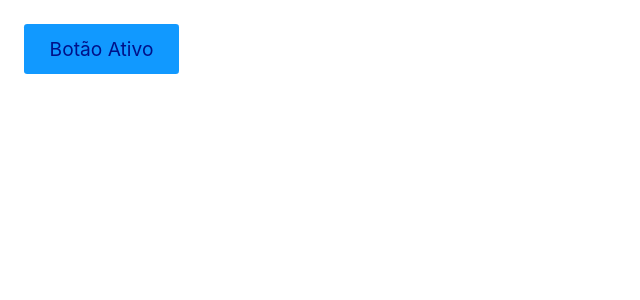
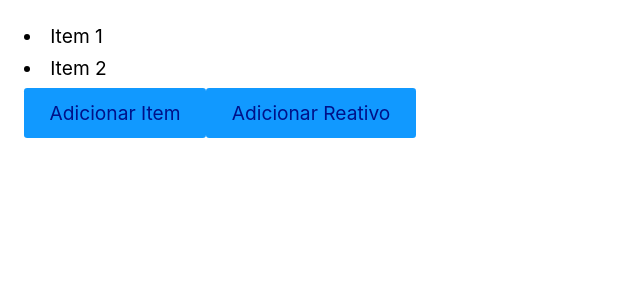
Before and after one commit to rebeccamanzi/appreactorigamid, a React (Create React App) app: page / in a window 1280 px wide. Shown: the top 300 px of the page, without its empty margins (0-640 px from the left). Built offline with nearby package versions, Linux system fonts and the light colour scheme.

Commit message:
reatividade

```diff
--- a/src/App.js
+++ b/src/App.js
@@ -1,18 +1,28 @@
 import React from 'react';
 
 const App = () => {
-  // 'ativo' iniciará como true
-  // setAtivo altera seu valor
-  // setNome é o padrão utilizado
-  const [ativo, setAtivo] = React.useState(true);
+  const [items, setItems] = React.useState(['Item 1', 'Item 2']);
+
+  function handleClick() {
+    // Errado. Modifique o estado apenas com a função de atualização (setItems)
+    items.push('Novo Item');
+  }
+
+  function handleClickReativo() {
+    // Correto. Eu desestruturo a array atual, criando uma nova e adiciono um novo elemento
+    setItems([...items, 'Novo Item']);
+  }
 
   return (
-    // ao clicar, o valor será atualizado para o seu contrário (!ativo)
-    // isso dará um efeito de ativar e desativar
-    <button onClick={() => setAtivo(!ativo)}>
-      {ativo ? 'Botão Ativo' : 'Botão Inativo'}
-    </button>
+    <>
+      {items.map((item, i) => (
+        <li key={i}>{item}</li>
+      ))}
+      <button onClick={handleClick}>Adicionar Item</button>
+      <button onClick={handleClickReativo}>Adicionar Reativo</button>
+    </>
   );
 };
 
+
 export default App;
```
Also changed, not shown: src/Modal.js (added, +11 -0 lines), 1 other file (tests, documents, lock files or other folders).
